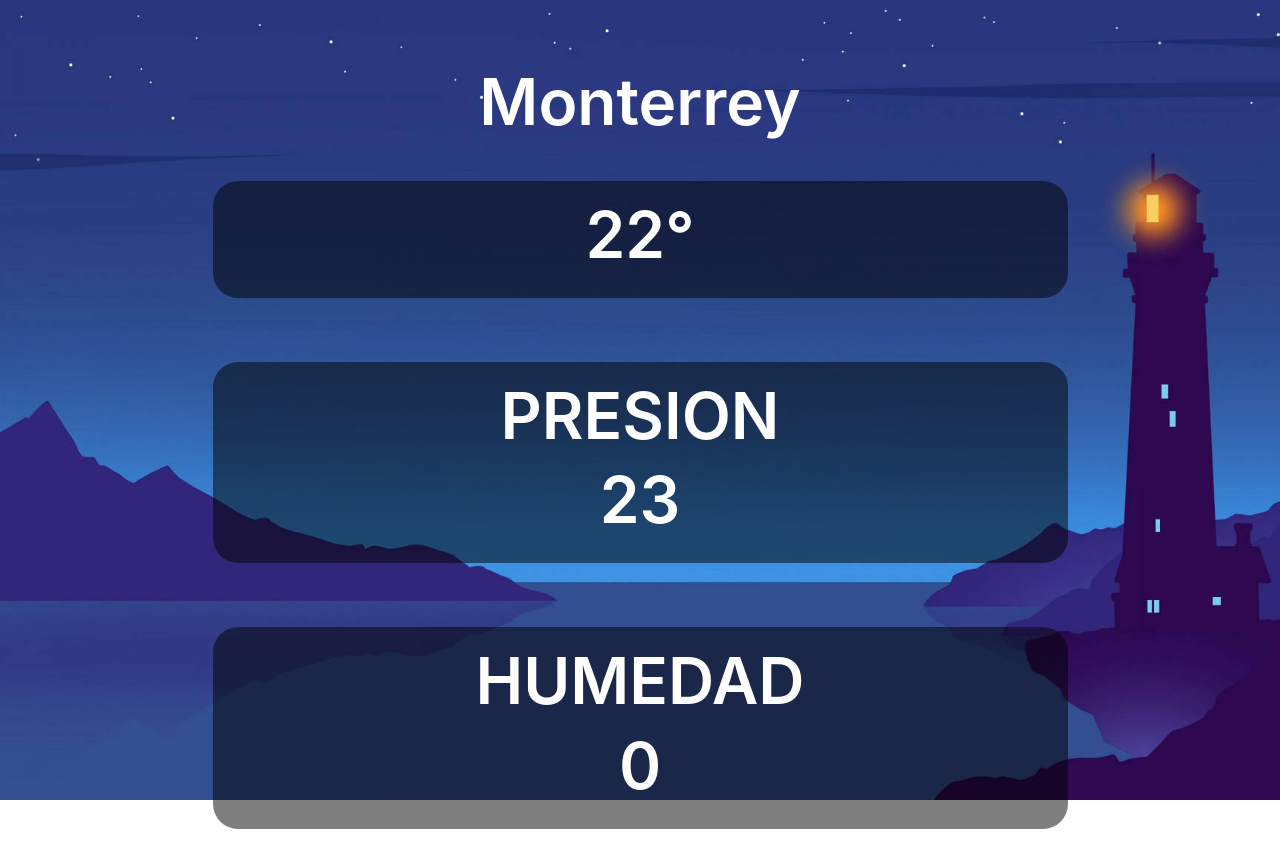
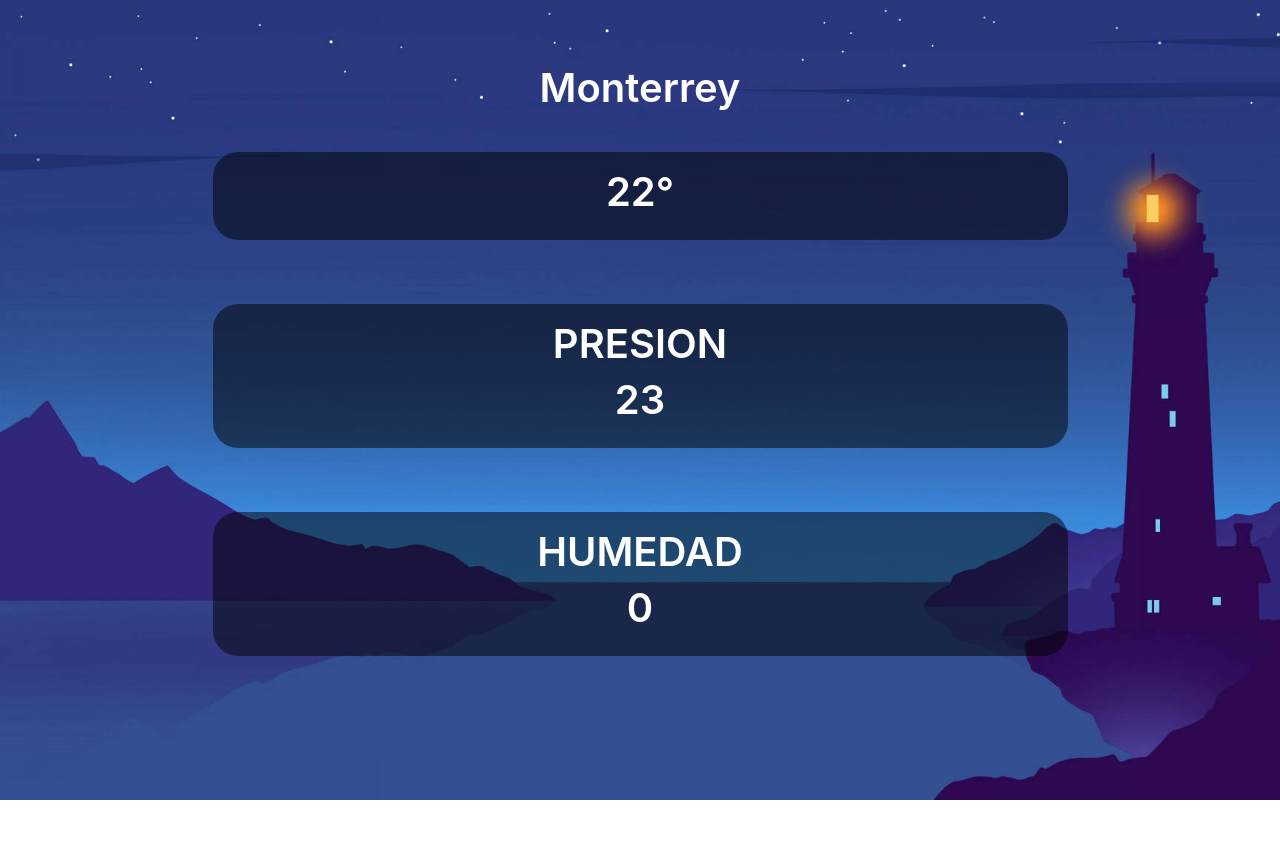
Before and after one commit to Jorgy-hub/weather-app, a plain HTML site: page index.html in a window 1280 px wide. After the commit the page ends 800 px from the top, so only its background shows below. Drawn offline with nearby package versions, Linux system fonts and the light colour scheme; no server answers.

Commit message:
Update style.css

```diff
--- a/public/css/style.css
+++ b/public/css/style.css
@@ -12,7 +12,7 @@ h1 {
     text-transform: none;
     color: white;
     font-weight: 600;
-    font-size: 5vw;
+    font-size: 5vh;
 }
 
 .box {
```
